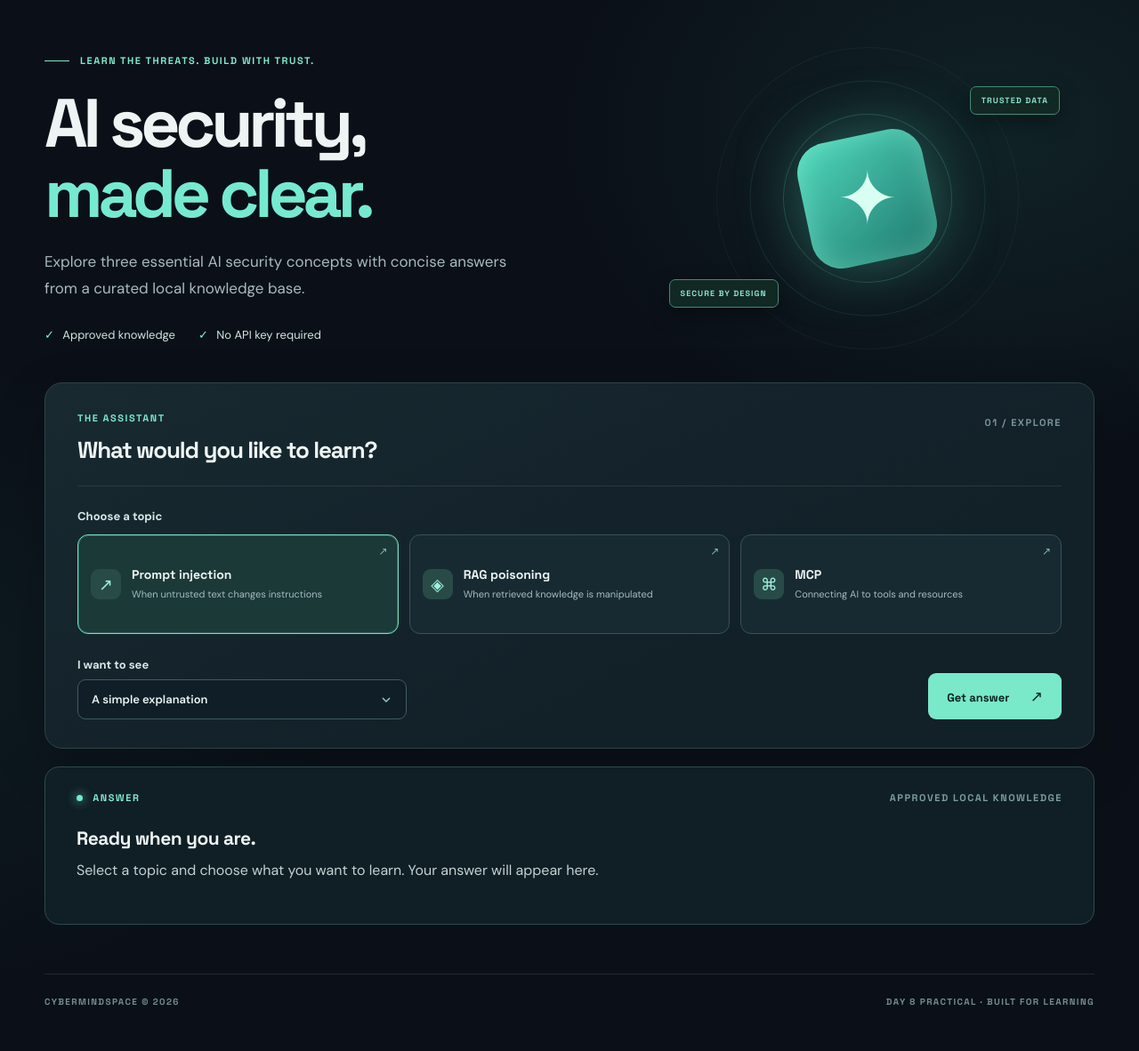
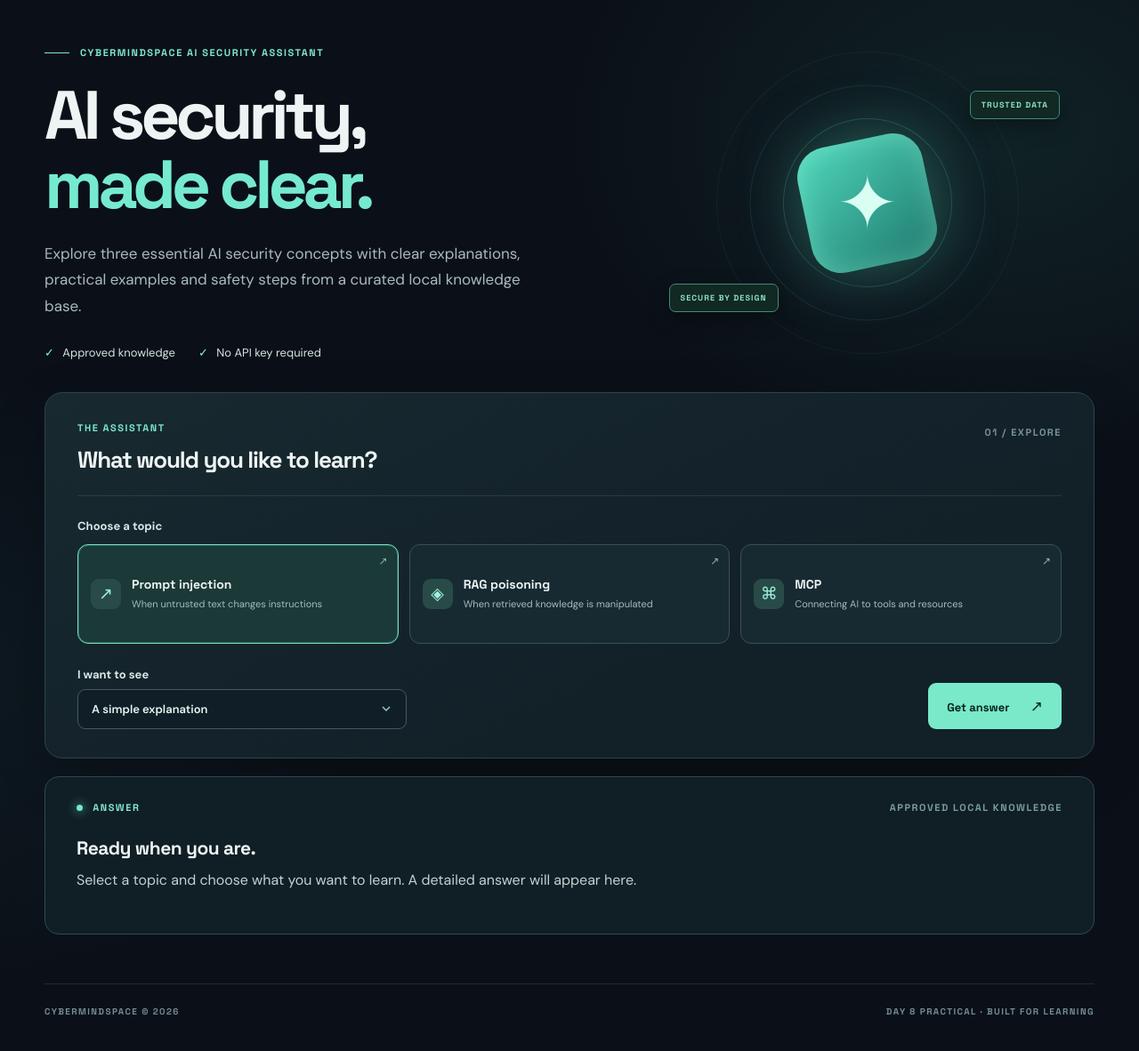
Before and after one commit to suryathe44/cybermind-ai-security-assistant, a Flask app: page / in a window 1280 px wide. Shown: the part 92-1274 px from the top of the page at 89% size. Before the commit the page ends 1223 px from the top, so only its background shows below. Run offline with Flask 3, Linux system fonts and the light colour scheme.

Commit message:
Brand the interface as CyberMindSpace
Updated the title and description meta tags for better branding and clarity. Enhanced the hero section text for improved user engagement.

```diff
--- a/templates/index.html
+++ b/templates/index.html
@@ -4,8 +4,8 @@
   <meta charset="utf-8">
   <meta name="viewport" content="width=device-width, initial-scale=1">
   <meta name="theme-color" content="#0b1018">
-  <meta name="description" content="Explore trusted, local AI security knowledge with the CyberMind AI Security Assistant.">
-  <title>CyberMind AI Security Assistant</title>
+  <meta name="description" content="Explore trusted, local AI security knowledge with the CyberMindSpace AI Security Assistant.">
+  <title>CyberMindSpace AI Security Assistant</title>
   <link rel="stylesheet" href="{{ url_for('static', filename='style.css') }}">
 </head>
 <body>
@@ -18,9 +18,9 @@
     <main>
       <section class="hero" aria-labelledby="page-title">
         <div class="hero-copy">
-          <p class="eyebrow"><span class="eyebrow-line"></span> LEARN THE THREATS. BUILD WITH TRUST.</p>
+          <p class="eyebrow"><span class="eyebrow-line"></span> CYBERMINDSPACE AI SECURITY ASSISTANT</p>
           <h1 id="page-title">AI security,<br><em>made clear.</em></h1>
-          <p class="hero-description">Explore three essential AI security concepts with concise answers from a curated local knowledge base.</p>
+          <p class="hero-description">Explore three essential AI security concepts with clear explanations, practical examples and safety steps from a curated local knowledge base.</p>
           <div class="hero-points"><span><span class="point-icon">✓</span> Approved knowledge</span><span><span class="point-icon">✓</span> No API key required</span></div>
         </div>
         <div class="hero-art" aria-hidden="true"><div class="orbit orbit-one"></div><div class="orbit orbit-two"></div><div class="orbit orbit-three"></div><div class="core"><span>✦</span></div><div class="orbit-label label-one">TRUSTED DATA</div><div class="orbit-label label-two">SECURE BY DESIGN</div></div>
@@ -38,7 +38,7 @@
         </form>
       </section>
 
-      <section class="answer-panel" id="answer-panel" aria-live="polite" aria-atomic="true"><div class="answer-header"><span class="answer-tag"><span class="status-dot"></span> ANSWER</span><span id="source" class="answer-source">APPROVED LOCAL KNOWLEDGE</span></div><h2 id="result-title">Ready when you are.</h2><p id="answer">Select a topic and choose what you want to learn. Your answer will appear here.</p></section>
+      <section class="answer-panel" id="answer-panel" aria-live="polite" aria-atomic="true"><div class="answer-header"><span class="answer-tag"><span class="status-dot"></span> ANSWER</span><span id="source" class="answer-source">APPROVED LOCAL KNOWLEDGE</span></div><h2 id="result-title">Ready when you are.</h2><p id="answer">Select a topic and choose what you want to learn. A detailed answer will appear here.</p><div id="answer-details" class="answer-details" hidden><h3 id="details-heading"></h3><ul id="details-points"></ul><p id="details-takeaway" class="details-takeaway"></p></div></section>
     </main>
     <footer><span>CYBERMINDSPACE © 2026</span><span>DAY 8 PRACTICAL · BUILT FOR LEARNING</span></footer>
   </div>
```
